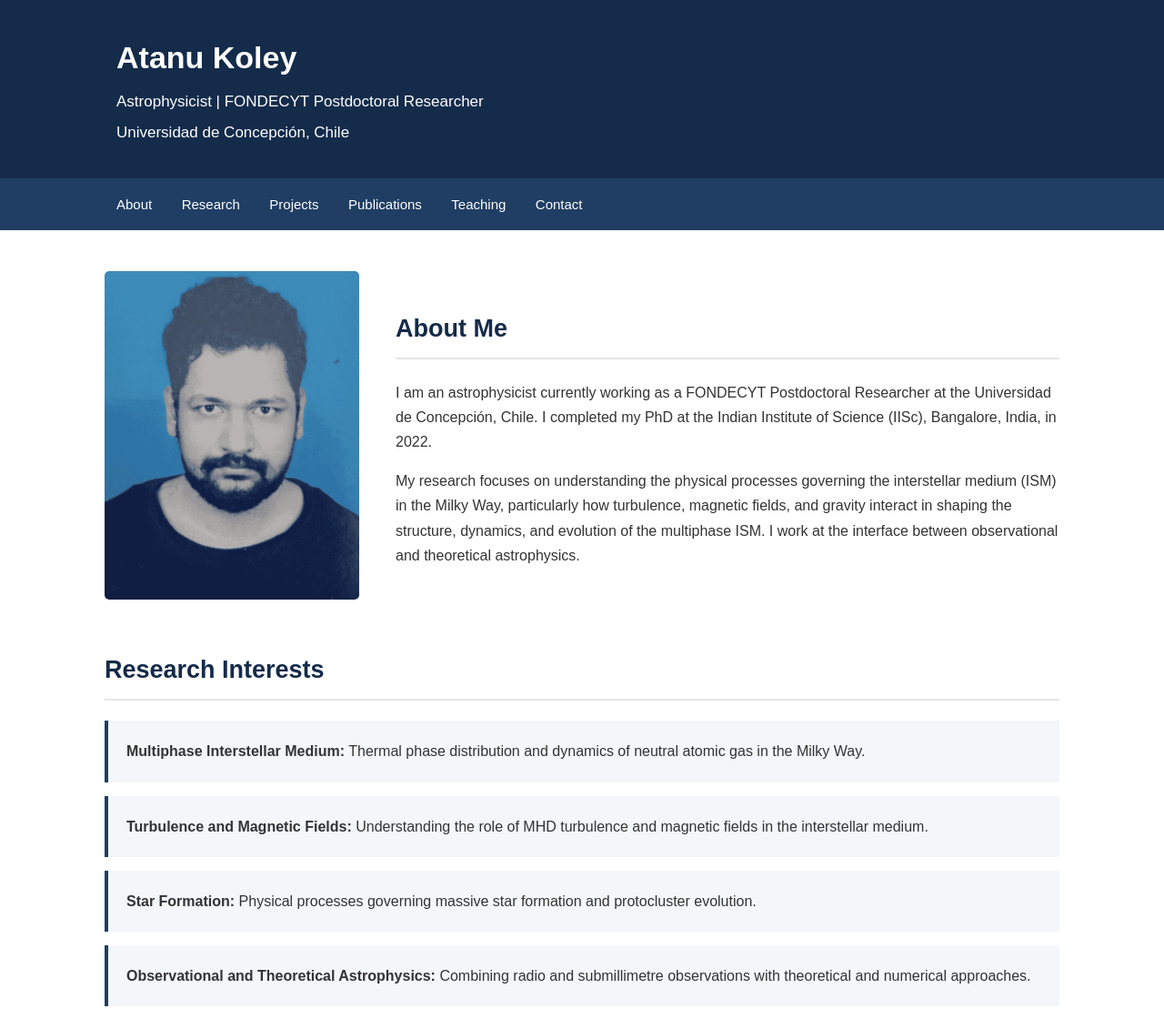
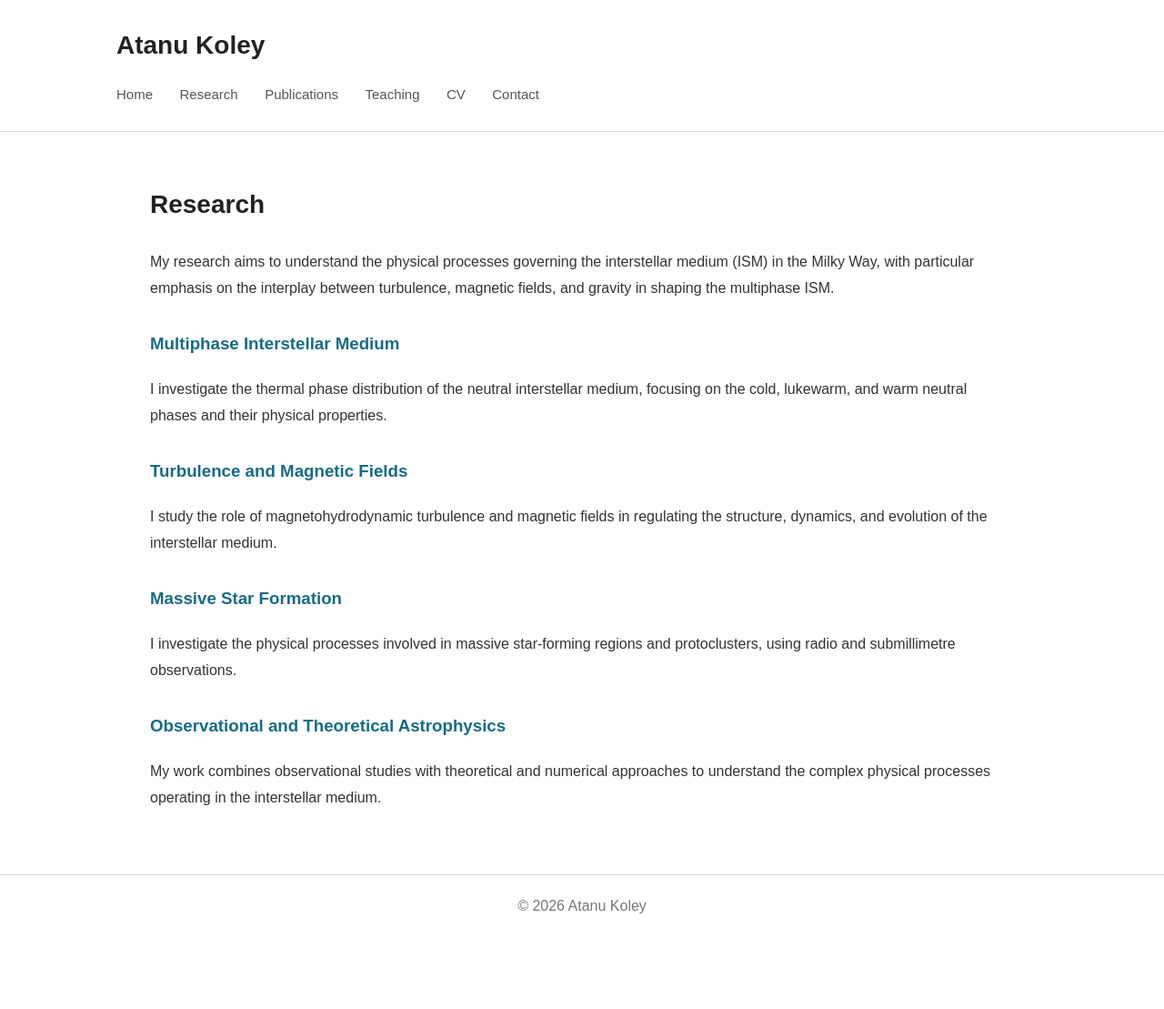
Before and after one commit to atanukoley/atanukoley_0.github.io, a plain HTML site: page index.html in a window 1280 px wide. Shown: the top 1109 px of the page at 91% size. After the commit the page ends 1031 px from the top, so only its background shows below. Drawn offline with Linux system fonts and the light colour scheme.

Commit message:
Update index.html

```diff
--- a/index.html
+++ b/index.html
@@ -1,122 +1,68 @@
-<!DOCTYPE HTML>
+
+<!DOCTYPE html>
 <html lang="en">
 <head>
-    <title>Atanu Koley | Astrophysicist</title>
-    <meta charset="utf-8">
-    <meta name="viewport" content="width=device-width, initial-scale=1">
+    <meta charset="UTF-8">
+    <meta name="viewport" content="width=device-width, initial-scale=1.0">
+    <title>Research | Atanu Koley</title>
 
     <style>
-        * {
-            box-sizing: border-box;
-        }
-
         body {
             margin: 0;
-            font-family: Arial, Helvetica, sans-serif;
+            font-family: Arial, sans-serif;
             color: #333;
-            background: #ffffff;
-            line-height: 1.7;
+            background: white;
+            line-height: 1.8;
         }
 
         header {
-            background: #142b4a;
-            color: white;
-            padding: 35px 10%;
+            padding: 25px 10%;
+            border-bottom: 1px solid #ddd;
         }
 
         header h1 {
+            font-size: 28px;
             margin: 0;
-            font-size: 34px;
-        }
-
-        header p {
-            margin: 5px 0 0;
-            font-size: 17px;
+            color: #222;
         }
 
         nav {
-            background: #203e63;
-            padding: 15px 10%;
-            position: sticky;
-            top: 0;
+            margin-top: 15px;
         }
 
         nav a {
-            color: white;
             text-decoration: none;
-            margin-right: 28px;
+            color: #555;
+            margin-right: 25px;
             font-size: 15px;
         }
 
         nav a:hover {
-            color: #f4c95d;
+            color: #0077aa;
         }
 
-        .container {
-            max-width: 1100px;
-            margin: 45px auto;
+        main {
+            max-width: 950px;
+            margin: 55px auto;
             padding: 0 25px;
         }
 
-        .about {
-            display: flex;
-            gap: 40px;
-            align-items: center;
+        h2 {
+            font-size: 28px;
+            color: #222;
         }
 
-        .about img {
-            width: 280px;
-            height: auto;
-            border-radius: 5px;
-        }
-
-        .about-text {
-            flex: 1;
-        }
-
-        h2 {
-            color: #142b4a;
-            font-size: 27px;
-            border-bottom: 2px solid #e5e5e5;
-            padding-bottom: 8px;
-        }
-
-        section {
-            margin-bottom: 55px;
-        }
-
-        .research-box {
-            background: #f4f7fa;
-            padding: 20px;
-            margin: 15px 0;
-            border-left: 4px solid #203e63;
-        }
-
-        a {
-            color: #245b91;
+        h3 {
+            color: #176b87;
+            margin-top: 30px;
         }
 
         footer {
-            background: #142b4a;
-            color: white;
+            border-top: 1px solid #ddd;
+            padding: 20px;
             text-align: center;
-            padding: 22px;
-        }
-
-        @media (max-width: 700px) {
-            .about {
-                flex-direction: column;
-                align-items: flex-start;
-            }
-
-            .about img {
-                width: 230px;
-            }
-
-            nav a {
-                display: inline-block;
-                margin: 5px 15px 5px 0;
-            }
+            color: #777;
+            margin-top: 70px;
         }
     </style>
 </head>
@@ -125,140 +71,66 @@
 
 <header>
     <h1>Atanu Koley</h1>
-    <p>Astrophysicist | FONDECYT Postdoctoral Researcher</p>
-    <p>Universidad de Concepción, Chile</p>
+
+    <nav>
+        <a href="index.html">Home</a>
+        <a href="research.html">Research</a>
+        <a href="publications.html">Publications</a>
+        <a href="teaching.html">Teaching</a>
+        <a href="cv.html">CV</a>
+        <a href="contact.html">Contact</a>
+    </nav>
 </header>
 
-<nav>
-    <a href="#about">About</a>
-    <a href="#research">Research</a>
-    <a href="#projects">Projects</a>
-    <a href="#publications">Publications</a>
-    <a href="#teaching">Teaching</a>
-    <a href="#contact">Contact</a>
-</nav>
+<main>
 
-<div class="container">
-
-    <section id="about">
-        <div class="about">
-
-            <img src="atanu.jpg" alt="Atanu Koley">
-
-            <div class="about-text">
-                <h2>About Me</h2>
+    <h2>Research</h2>
 
     <p>
-                    I am an astrophysicist currently working as a
-                    FONDECYT Postdoctoral Researcher at the Universidad
-                    de Concepción, Chile. I completed my PhD at the
-                    Indian Institute of Science (IISc), Bangalore,
-                    India, in 2022.
+        My research aims to understand the physical processes
+        governing the interstellar medium (ISM) in the Milky Way,
+        with particular emphasis on the interplay between
+        turbulence, magnetic fields, and gravity in shaping
+        the multiphase ISM.
     </p>
 
-                <p>
-                    My research focuses on understanding the physical
-                    processes governing the interstellar medium (ISM)
-                    in the Milky Way, particularly how turbulence,
-                    magnetic fields, and gravity interact in shaping
-                    the structure, dynamics, and evolution of the
-                    multiphase ISM. I work at the interface between
-                    observational and theoretical astrophysics.
-                </p>
-            </div>
-
-        </div>
-    </section>
-
-    <section id="research">
-        <h2>Research Interests</h2>
-
-        <div class="research-box">
-            <strong>Multiphase Interstellar Medium:</strong>
-            Thermal phase distribution and dynamics of neutral
-            atomic gas in the Milky Way.
-        </div>
-
-        <div class="research-box">
-            <strong>Turbulence and Magnetic Fields:</strong>
-            Understanding the role of MHD turbulence and magnetic
-            fields in the interstellar medium.
-        </div>
-
-        <div class="research-box">
-            <strong>Star Formation:</strong>
-            Physical processes governing massive star formation
-            and protocluster evolution.
-        </div>
-
-        <div class="research-box">
-            <strong>Observational and Theoretical Astrophysics:</strong>
-            Combining radio and submillimetre observations with
-            theoretical and numerical approaches.
-        </div>
-    </section>
-
-    <section id="projects">
-        <h2>Research Projects</h2>
-
-        <h3>FONDECYT Postdoctoral Project (2025–2028)</h3>
+    <h3>Multiphase Interstellar Medium</h3>
 
     <p>
-            <strong>Project:</strong> Measurement of turbulence and
-            magnetic field in massive star-forming regions.
+        I investigate the thermal phase distribution of the
+        neutral interstellar medium, focusing on the cold,
+        lukewarm, and warm neutral phases and their physical
+        properties.
     </p>
 
-        <p>
-            Funded by ANID, Chile.
-            Project No. 3250070.
-        </p>
-    </section>
-
-    <section id="publications">
-        <h2>Publications</h2>
+    <h3>Turbulence and Magnetic Fields</h3>
 
     <p>
-            My research publications cover the interstellar medium,
-            turbulence, magnetic fields, and star formation.
+        I study the role of magnetohydrodynamic turbulence
+        and magnetic fields in regulating the structure,
+        dynamics, and evolution of the interstellar medium.
     </p>
 
-        <p>
-            <a href="https://ui.adsabs.harvard.edu/" target="_blank">
-                View my publications on NASA ADS
-            </a>
-        </p>
-    </section>
-
-    <section id="teaching">
-        <h2>Teaching and Academic Activities</h2>
+    <h3>Massive Star Formation</h3>
 
     <p>
-            Teaching Assistant, Fundamentals of Astrophysics,
-            Indian Institute of Science (IISc), Bangalore
-            (August–December 2018).
+        I investigate the physical processes involved in
+        massive star-forming regions and protoclusters,
+        using radio and submillimetre observations.
     </p>
 
-        <p>
-            Participated in IISc Open Day activities.
-        </p>
-    </section>
-
-    <section id="contact">
-        <h2>Contact</h2>
+    <h3>Observational and Theoretical Astrophysics</h3>
 
     <p>
-            Universidad de Concepción, Chile
+        My work combines observational studies with theoretical
+        and numerical approaches to understand the complex
+        physical processes operating in the interstellar medium.
     </p>
 
-        <p>
-            Email: Add your institutional email address here.
-        </p>
-    </section>
-
-</div>
+</main>
 
 <footer>
-    © 2026 Atanu Koley | Astrophysicist
+    © 2026 Atanu Koley
 </footer>
 
 </body>
```
Lines whose indentation alone changed are shown as unchanged.
